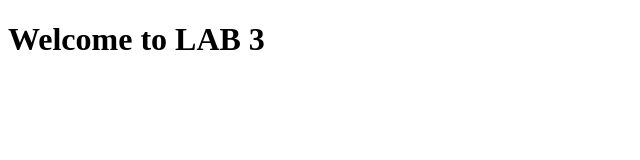
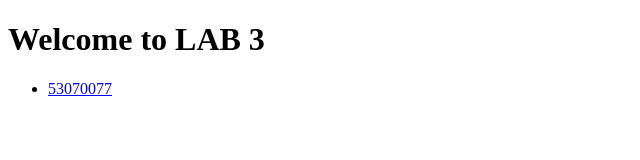
Before and after one commit to saranonuan/sdte-lab3, a plain HTML site: page index.html in a window 1280 px wide. Shown: the whole page, without its empty margins (0-640 px from the left). Drawn offline with Linux system fonts and the light colour scheme.

Commit message:
Create lab 61070022

```diff
--- a/index.html
+++ b/index.html
@@ -8,6 +8,7 @@
     <h1>Welcome to LAB 3</h1>
 
     <ul>
+      <li><a href="./lab/61070022/index.html">53070077</a></li>
     </ul>
   </body>
 </html>
```
Also changed, not shown: lab/61070022/index.html (added).
